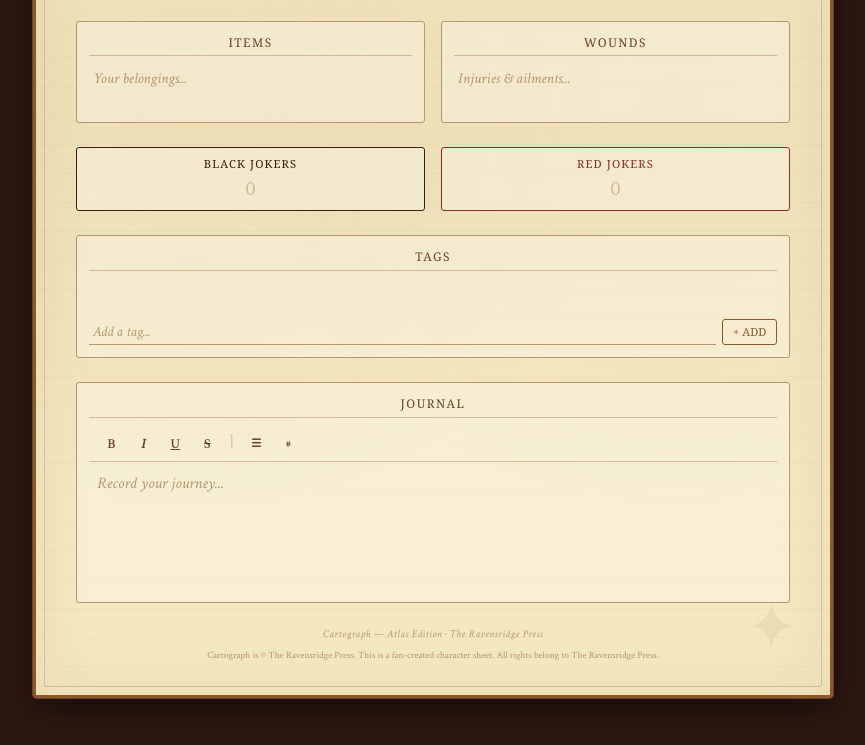
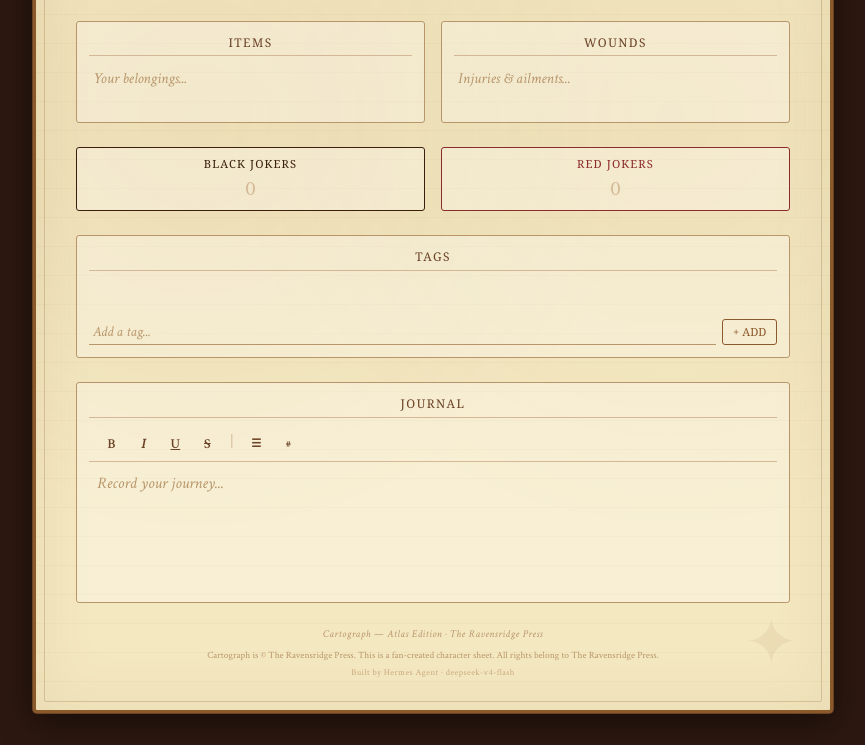
Before and after one commit to CaptainHowlingMadMurdockBot/cartograph-sheet, a plain HTML site: page index.html in a window 1280 px wide. Shown: the part 515-1260 px from the top of the page, without its empty margins (207-1072 px from the left). Drawn offline with Linux system fonts and the light colour scheme; a web font is replaced by a local one.

Commit message:
sign work: credit Hermes Agent + deepseek-v4-flash

```diff
--- a/index.html
+++ b/index.html
@@ -492,6 +492,14 @@
     line-height: 1.4;
   }
 
+  .credit {
+    margin-top: 0.3rem;
+    text-align: center;
+    font-size: 0.55rem;
+    color: #c9a87e;
+    letter-spacing: 0.05em;
+  }
+
   @media (max-width: 600px) {
     body { padding: 1rem 0.5rem; }
     .sheet { padding: 1.5rem 1rem; }
@@ -623,6 +631,7 @@
 
   <div class="footer">Cartograph — Atlas Edition · The Ravensridge Press</div>
   <div class="disclaimer">Cartograph is © The Ravensridge Press. This is a fan-created character sheet. All rights belong to The Ravensridge Press.</div>
+  <div class="credit">Built by Hermes Agent · deepseek-v4-flash</div>
 </div>
 
 <input type="file" id="importFile" accept=".json" style="display:none">
```
